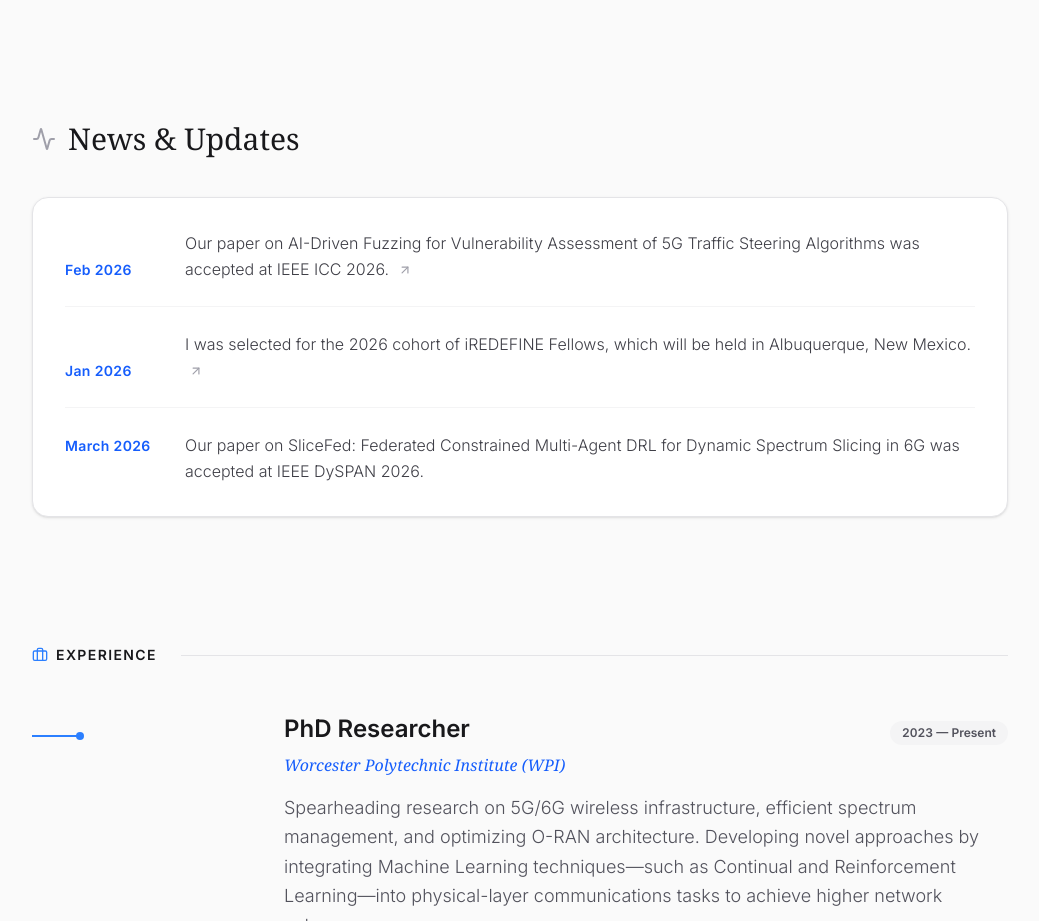
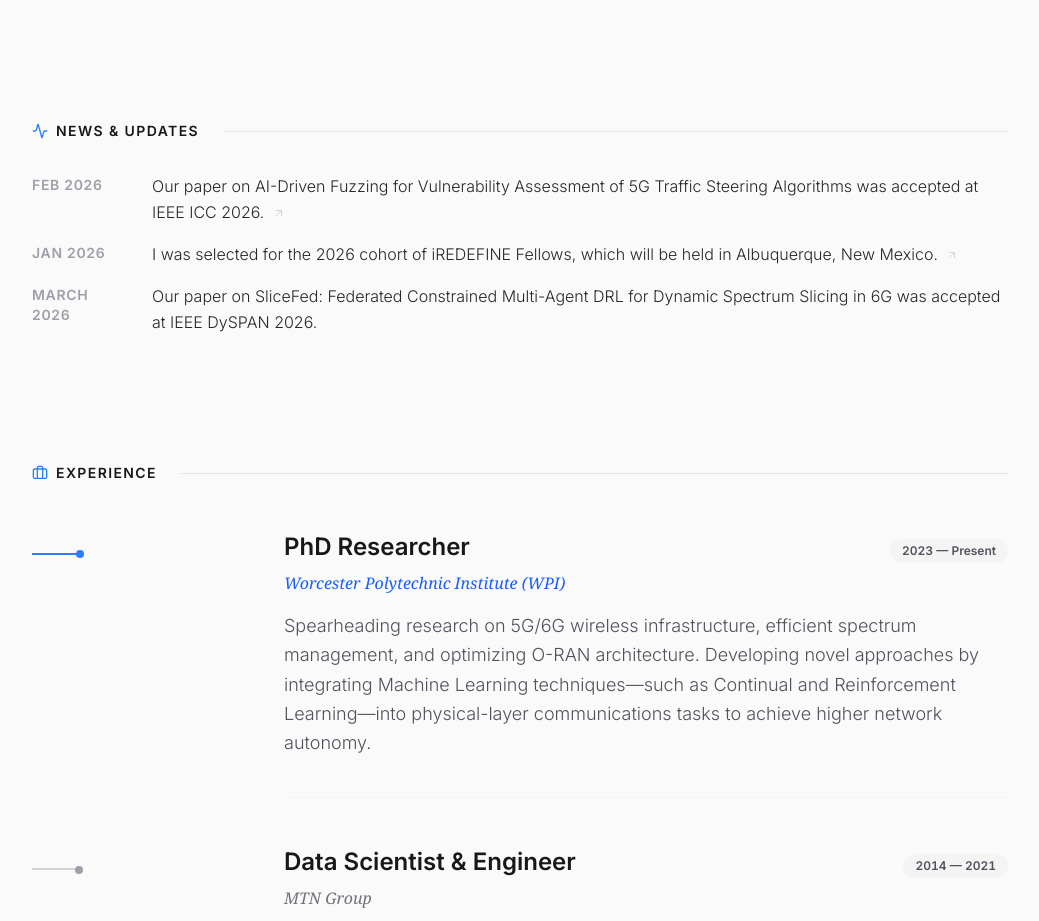
Before and after one commit to natanzi/natanzi.github.io, an Astro site: page / in a window 1280 px wide. Shown: the part 980-1901 px from the top of the page, without its empty margins (120-1159 px from the left). Built offline with nearby package versions, Linux system fonts and the light colour scheme; Astro itself is replaced by a stand-in of ours.

Commit message:
style: Redesign News section to be minimal and inline

```diff
--- a/src/components/sections/NewsSection.astro
+++ b/src/components/sections/NewsSection.astro
@@ -5,23 +5,25 @@ import newsData from '../../data/news.json';
 
 {newsData.news && newsData.news.length > 0 && (
     <section id="news" class="mb-32 animate-fade-up scroll-mt-24">
-        <div class="flex items-center mb-10">
-            <Activity class="w-6 h-6 text-zinc-400 dark:text-zinc-500 mr-3" />
-            <h2 class="text-3xl font-serif text-zinc-900 dark:text-zinc-100">News & Updates</h2>
+        <div class="flex items-center mb-8">
+            <h2 class="text-sm font-semibold text-zinc-900 dark:text-zinc-100 uppercase tracking-widest flex items-center gap-2">
+                <Activity class="w-4 h-4 text-blue-500" /> News & Updates
+            </h2>
+            <div class="ml-6 h-px bg-zinc-200 dark:bg-zinc-800 flex-grow"></div>
         </div>
 
-        <div class="bg-white dark:bg-zinc-900/50 border border-zinc-200 dark:border-zinc-800 rounded-2xl p-6 sm:p-8 shadow-sm">
-            <ul class="space-y-6">
-                {newsData.news.map((item, index) => (
-                    <li class={`flex flex-col sm:flex-row sm:items-baseline gap-2 sm:gap-6 ${index !== newsData.news.length - 1 ? 'pb-6 border-b border-zinc-100 dark:border-zinc-800/80' : ''}`}>
-                        <span class="text-sm font-semibold tracking-wide text-blue-600 dark:text-blue-400 shrink-0 w-24">
+        <div class="pl-4 md:pl-0">
+            <ul class="flex flex-col gap-4">
+                {newsData.news.map((item) => (
+                    <li class="flex flex-col sm:flex-row sm:items-start gap-1 sm:gap-6 group">
+                        <span class="text-xs sm:text-sm pt-0.5 font-semibold tracking-wider text-zinc-400 dark:text-zinc-500 shrink-0 w-24 uppercase">
                             {item.date}
                         </span>
-                        <div class="flex-1 text-zinc-700 dark:text-zinc-300 text-base leading-relaxed font-light">
+                        <div class="flex-1 text-zinc-800 dark:text-zinc-200 text-base leading-relaxed font-light">
                             {item.link ? (
-                                <a href={item.link} target={item.link.startsWith('http') ? "_blank" : "_self"} class="hover:text-blue-600 dark:hover:text-blue-400 transition-colors inline-block group">
+                                <a href={item.link} target={item.link.startsWith('http') ? "_blank" : "_self"} class="hover:text-blue-600 dark:hover:text-blue-400 transition-colors inline-block">
                                     {item.content}
-                                    <ArrowUpRight class="w-3.5 h-3.5 inline-block text-zinc-400 group-hover:text-blue-500 ml-1 mb-0.5 transition-colors" />
+                                    <ArrowUpRight class="w-3 h-3 inline-block text-zinc-300 dark:text-zinc-600 hover:text-blue-500 ml-1 mb-0.5 transition-colors" />
                                 </a>
                             ) : (
                                 <span>{item.content}</span>
--- a/src/data/news.json
+++ b/src/data/news.json
@@ -12,7 +12,8 @@
         },
         {
             "date": "March 2026",
-      "content": "Our paper on SliceFed: Federated Constrained Multi-Agent DRL\nfor Dynamic Spectrum Slicing in 6G  was accepted at IEEE DySPAN 2026."
+            "content": "Our paper on SliceFed: Federated Constrained Multi-Agent DRL for Dynamic Spectrum Slicing in 6G was accepted at IEEE DySPAN 2026.",
+            "link": ""
         }
     ]
 }
```
Lines whose indentation alone changed are shown as unchanged.
